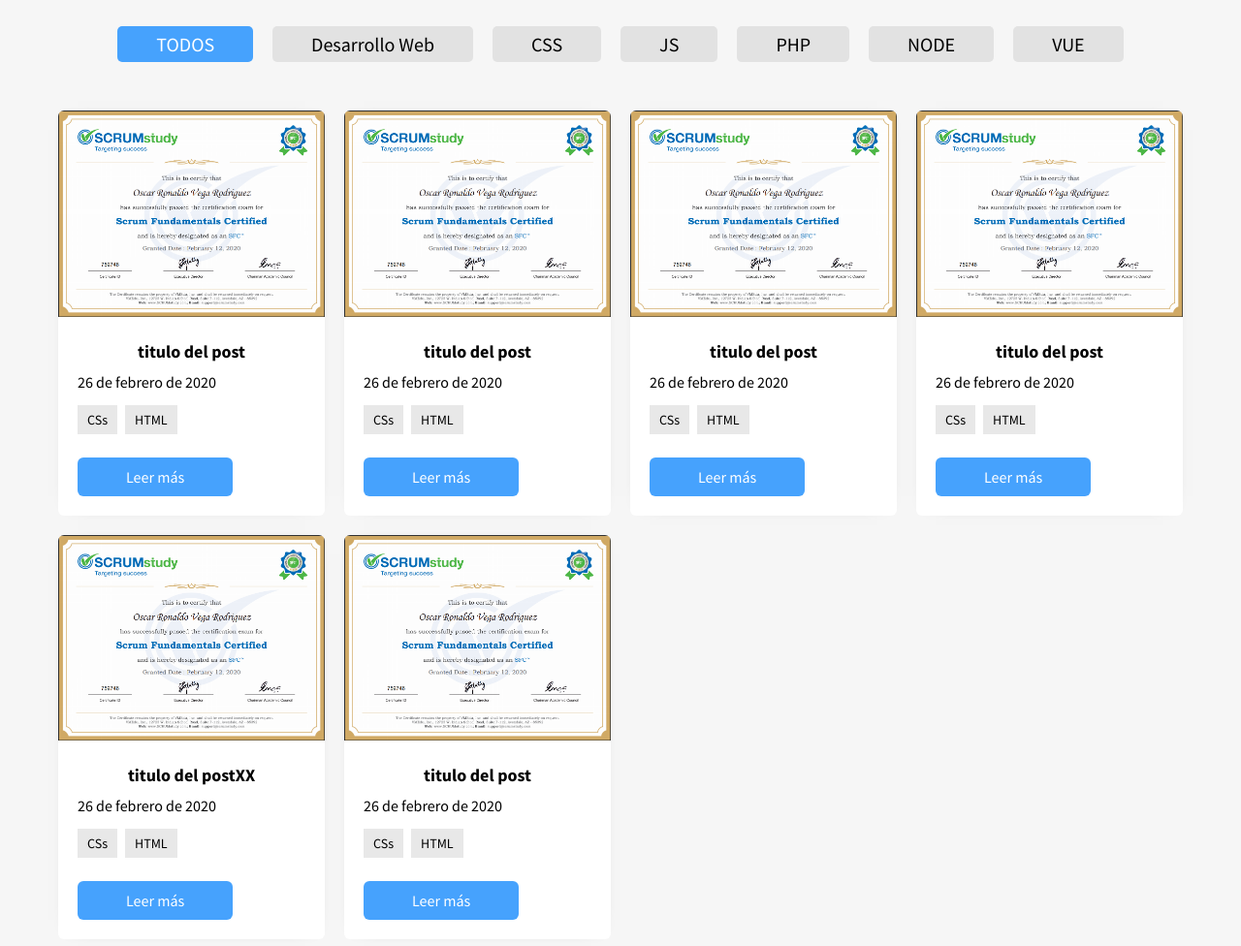
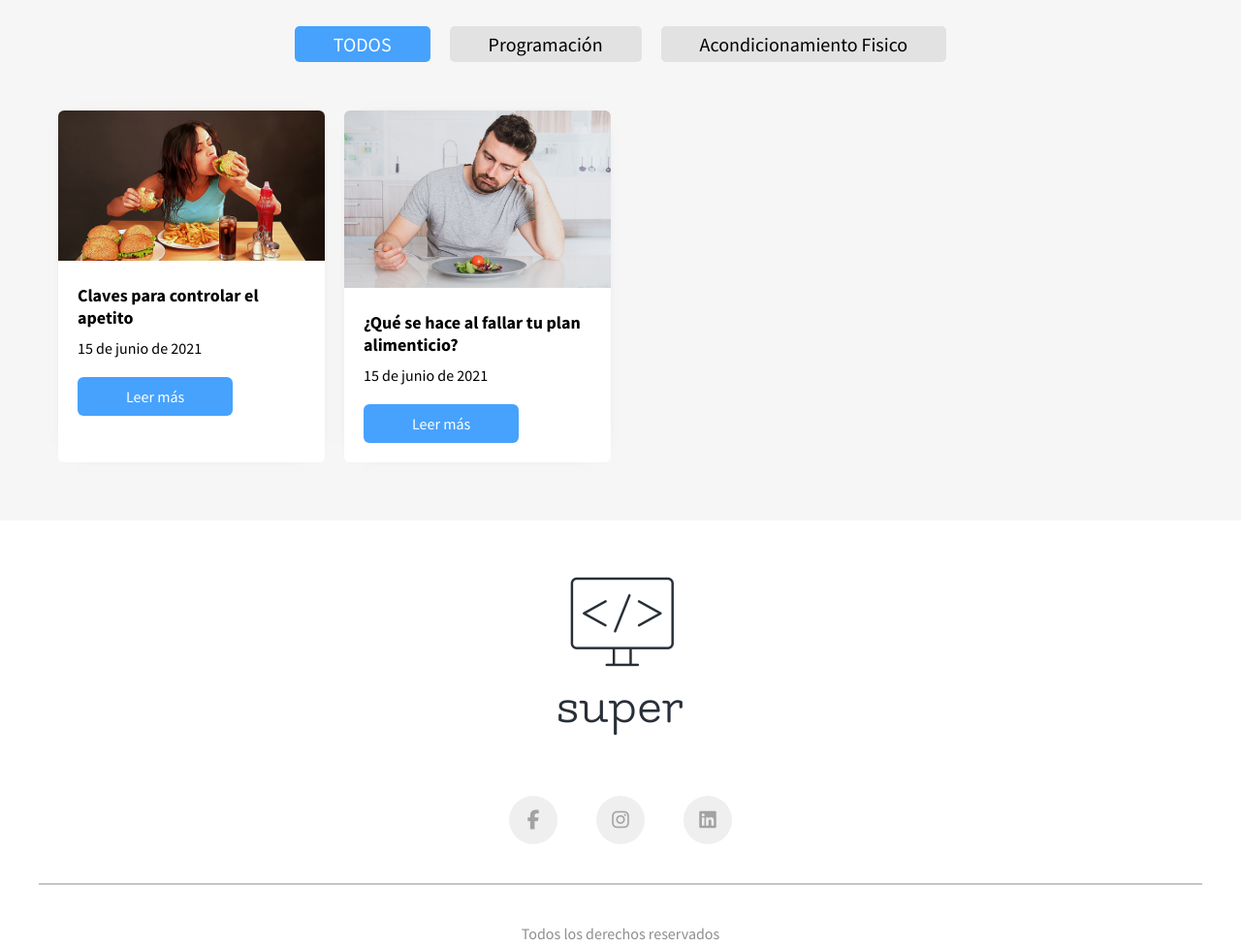
Before and after one commit to osronaldo/osronaldo.github.io, a plain HTML site: page blog.html in a window 1280 px wide. Shown: the part 583-1559 px from the top of the page at 97% size. Drawn offline with Linux system fonts and the light colour scheme.

Commit message:
blog actualizado

```diff
--- a/blog.html
+++ b/blog.html
@@ -77,117 +77,72 @@
         <div class="container-post">
 
             <input type="radio" name="categories" id="todos" value="TODOS" checked>
-            <input type="radio" name="categories" id="html" value="HTML">
-            <input type="radio" name="categories" id="css" value="CSS">
 
-            <input type="radio" name="categories" id="js" value="JS">
+            <input type="radio" name="categories" id="info" value="CSS">
+            <input type="radio" name="categories" id="fitness" value="JS">
 
-            <input type="radio" name="categories" id="php" value="PHP">
-            <input type="radio" name="categories" id="node" value="NODE">
-            <input type="radio" name="categories" id="vue" value="VUE">
+
+
 
 
             <div class="container-category">
                 <label for="todos">TODOS</label>
-                <label for="desarrollo_web">Desarrollo Web</label>
-                <!-- <label for="html">HTML</label> -->
-                <label for="css">CSS</label>
-                <label for="js">JS</label>
-                <label for="php">PHP</label>
-                <label for="node">NODE</label>
-                <label for="vue">VUE</label>
+
+
+                <label for="info">Programación</label>
+                <label for="fitness">Acondicionamiento Fisico</label>
+
+
             </div>
 
 
 
             <div class="posts">
+
+
+                <div class="post" data-category="js">
+                    <div class="ctn-img">
+                        <img src="./img/img-blog/gula.jpg" alt="">
+                    </div>
+                    <h2>Claves para controlar el apetito</h2>
+                    <span> 15 de junio de 2021</span>
+
+                    <a href=""><button>Leer más</button></a>
+                </div>
+
+                <div class="post" data-category="js">
+                    <div class="ctn-img">
+                        <img src="./img/img-blog/fallar.jpg" alt="">
+                    </div>
+                    <h2>¿Qué se hace al fallar tu plan alimenticio?</h2>
+                    <span> 15 de junio de 2021</span>
+
+                    <a href=""><button>Leer más</button></a>
+                </div>
+
+
+
+
+
+
+
+                <!--
                 <div class="post" data-category="css">
                     <div class="ctn-img">
                         <img src="./img/certi_1.png" alt="">
                     </div>
-                    <h2>titulo del post</h2>
+                    <h2>titulo del poscss</h2>
                     <span> 26 de febrero de 2020</span>
                     <ul class="ctn-tag">
                         <li>CSs</li>
                         <li>HTML</li>
                     </ul>
                     <a href=""><button>Leer más</button></a>
-                </div>
+                </div> -->
 
 
 
-                <div class="post" data-category="html">
-                    <div class="ctn-img">
-                        <img src="./img/certi_1.png" alt="">
-                    </div>
-                    <h2>titulo del post</h2>
-                    <span> 26 de febrero de 2020</span>
-                    <ul class="ctn-tag">
-                        <li>CSs</li>
-                        <li>HTML</li>
-                    </ul>
-                    <a href=""><button>Leer más</button></a>
-                </div>
 
-
-
-                <div class="post" data-category="js">
-                    <div class="ctn-img">
-                        <img src="./img/certi_1.png" alt="">
-                    </div>
-                    <h2>titulo del post</h2>
-                    <span> 26 de febrero de 2020</span>
-                    <ul class="ctn-tag">
-                        <li>CSs</li>
-                        <li>HTML</li>
-                    </ul>
-                    <a href=""><button>Leer más</button></a>
-                </div>
-
-
-
-                <div class="post" data-category="css">
-                    <div class="ctn-img">
-                        <img src="./img/certi_1.png" alt="">
-                    </div>
-                    <h2>titulo del post</h2>
-                    <span> 26 de febrero de 2020</span>
-                    <ul class="ctn-tag">
-                        <li>CSs</li>
-                        <li>HTML</li>
-                    </ul>
-                    <a href=""><button>Leer más</button></a>
-                </div>
-
-
-
-                <div class="post" data-category="css">
-                    <div class="ctn-img">
-                        <img src="./img/certi_1.png" alt="">
-                    </div>
-                    <h2>titulo del postXX</h2>
-                    <span> 26 de febrero de 2020</span>
-                    <ul class="ctn-tag">
-                        <li>CSs</li>
-                        <li>HTML</li>
-                    </ul>
-                    <a href=""><button>Leer más</button></a>
-                </div>
-
-
-
-                <div class="post">
-                    <div class="ctn-img">
-                        <img src="./img/certi_1.png" alt="">
-                    </div>
-                    <h2>titulo del post</h2>
-                    <span> 26 de febrero de 2020</span>
-                    <ul class="ctn-tag">
-                        <li>CSs</li>
-                        <li>HTML</li>
-                    </ul>
-                    <a href=""><button>Leer más</button></a>
-                </div>
             </div>
 
 
```
Also changed, not shown: img/img-blog/fallar.jpg (added), img/img-blog/gula.jpg (added).
